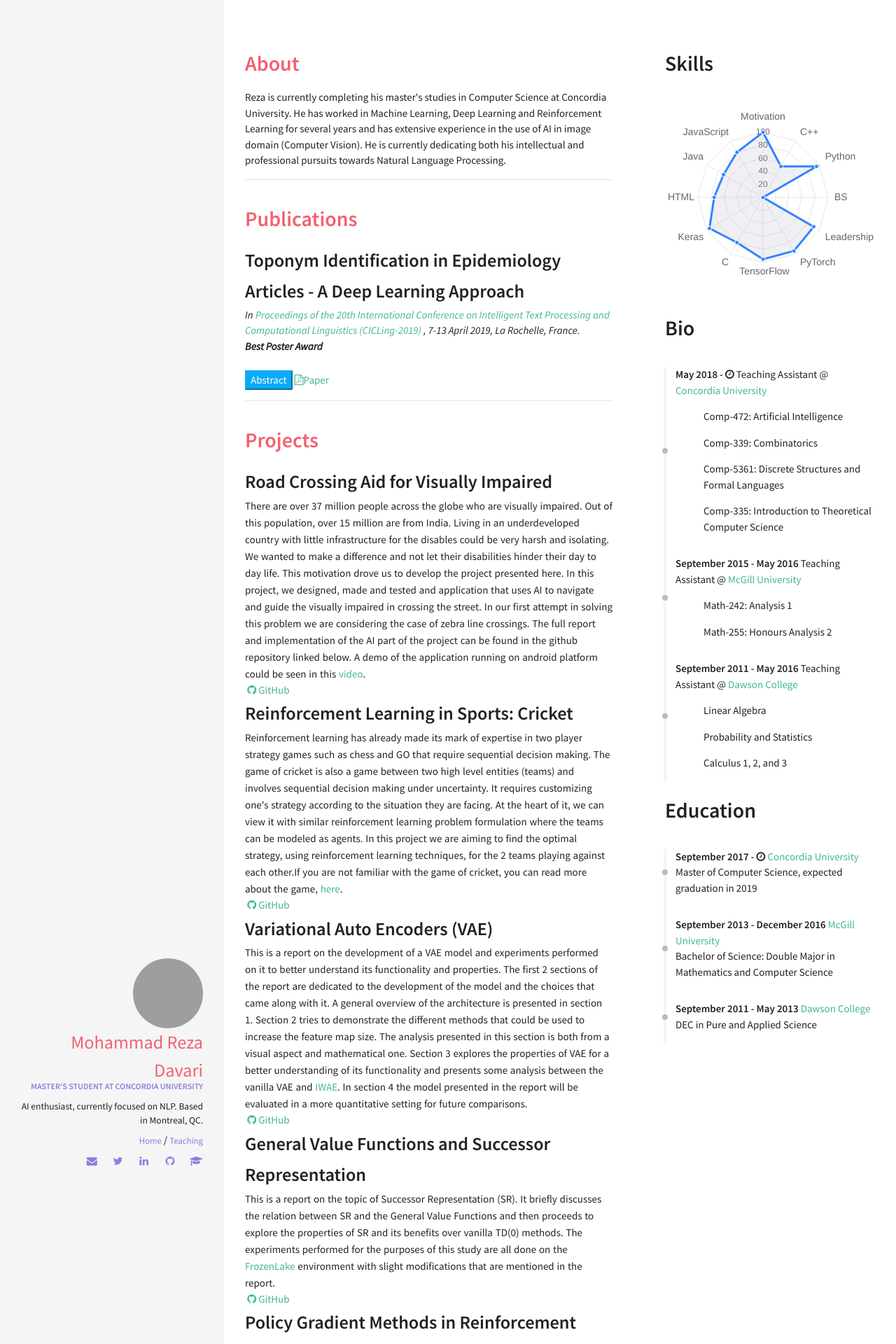
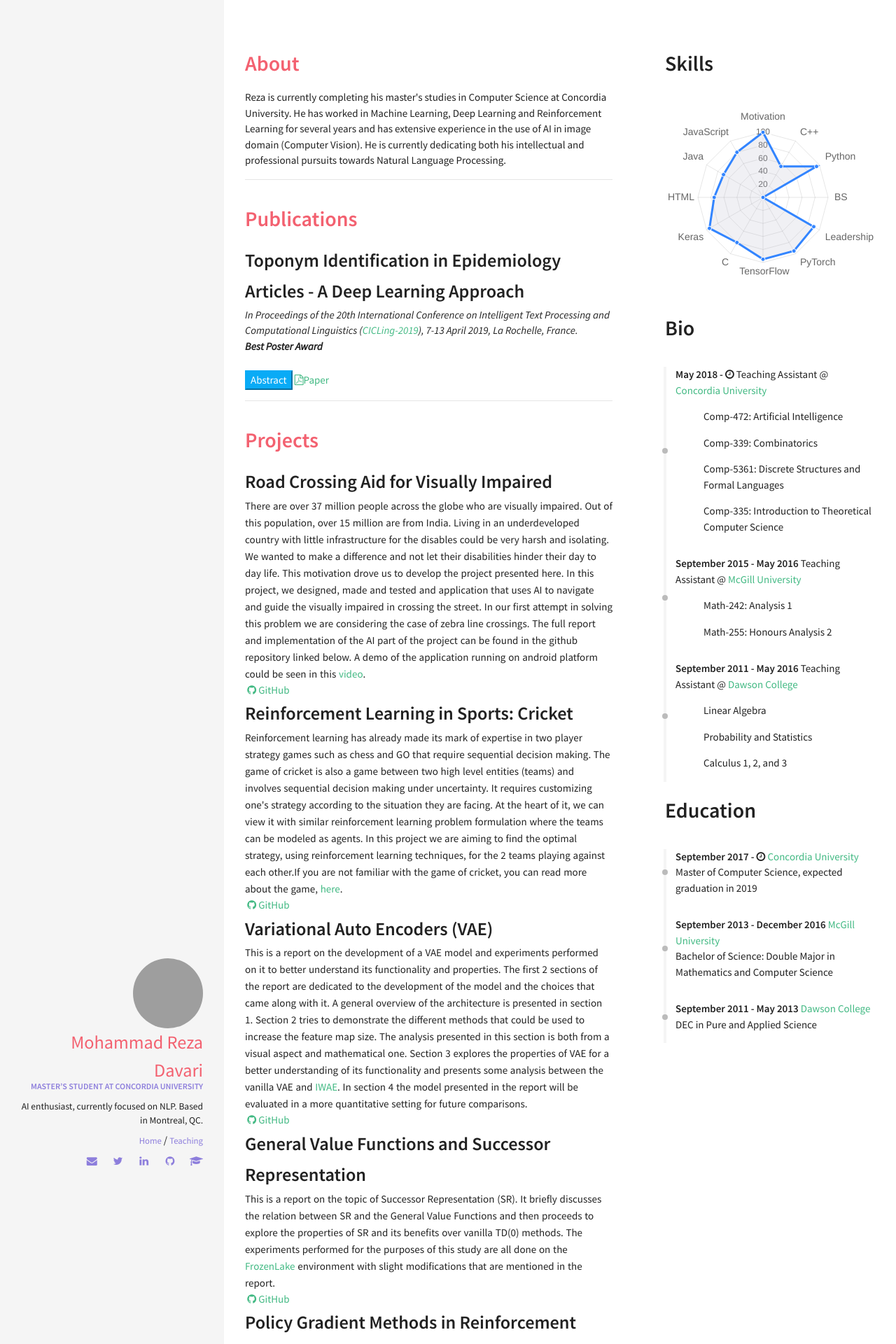
Before and after one commit to rezazzr/davari.io, a Jekyll site: the page built from index.html, in a window 1280 px wide. Shown: the top 1920 px of the page at 70% size. Built offline with Jekyll 4.4.1, drawn with Linux system fonts in a browser that asks for light colours; nearby versions of some CDN libraries; some of the changed lines change nothing that is shown.

Commit message:
modified linking of the paper

```diff
--- a/_data/index/publications.yml
+++ b/_data/index/publications.yml
@@ -1,4 +1,4 @@
 - name: Toponym Identification in Epidemiology Articles - A Deep Learning Approach
   descr: When analyzing the spread of viruses, epidemiologists often need to identify the location of  infected hosts. This information can be found in public databases, such as GenBank, however, information provided in these databases are usually limited to the country or state level. More fine-grained localization information requires phylogeographers to manually read relevant scientific articles. In this work we propose an approach to automate the process of place name identification from medical (epidemiology) articles. The focus of this paper is to propose a deep learning based model for toponym detection and experiment with the use of external linguistic features and domain specific information. The model was evaluated using a collection of 105 epidemiology articles from PubMed Central provided by the recent SemEval task 12. Our best detection model achieves an F1 score of 80.13%, a significant improvement compared to the state of the art of 69.84%. These results underline the importance of  domain specific embedding as well as specific linguistic features in toponym detection in medical journals.
   paper: https://arxiv.org/abs/1904.11018
-  published: In <a href="https://www.cicling.org/2019/"> Proceedings of the 20th International Conference on Intelligent Text Processing and Computational Linguistics (CICLing-2019) </a>, 7-13 April 2019, La Rochelle, France. <br><b>Best Poster Award</b>
+  published: In Proceedings of the 20th International Conference on Intelligent Text Processing and Computational Linguistics (<a href="https://www.cicling.org/2019/">CICLing-2019</a>), 7-13 April 2019, La Rochelle, France. <br><b>Best Poster Award</b>
```
